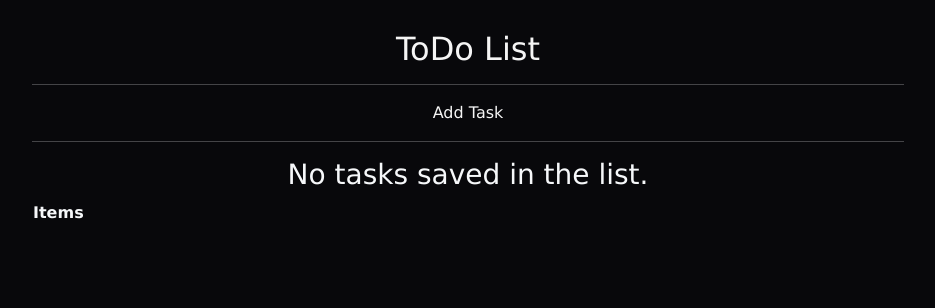
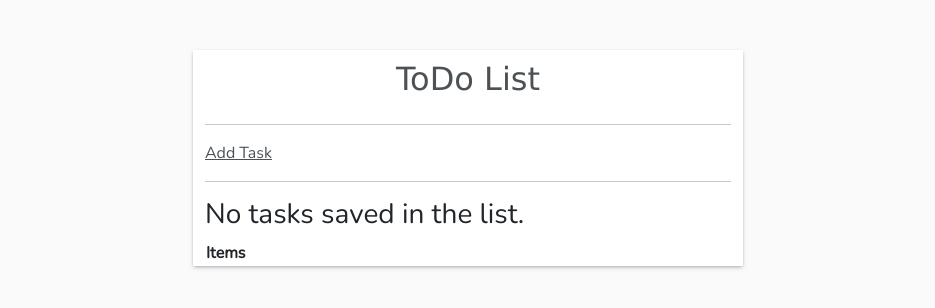
Before and after one commit to dhruv-ahuja/todo-django, a Django app: page / in a window 1280 px wide. Shown: the top 308 px of the page, without its empty margins (172-1107 px from the left). Run offline with Django 4.2, Linux system fonts and the light colour scheme; data that the repository does not hold is empty.

Commit message:
feat: add some new css to the pages

```diff
--- a/app/core/static/core/style.css
+++ b/app/core/static/core/style.css
@@ -1,124 +1,25 @@
-* {
-    box-sizing: border-box;
+body {
+    background: #FAFAFA;
+    font-family: 'Nunito', sans-serif;
+    padding-top: 50px;
 }
 
 a {
-    text-decoration: none;
-    display: block;
-}
-
-body {
-  /* background-color: #363535; */
-  background-color: #08080B;
-  color: #F6F8FA;
-  font-family: Verdana, Geneva, Tahoma, sans-serif;
-  text-align: center;
-  width: 70%;
-  margin: 0 auto;
-  margin-top: 30px;
+    color: #4b5154;
 }
 
 .title {
-    font-size: xx-large;
+    font-family: Verdana, Geneva, Tahoma, sans-serif;
+    display: flex;
+    justify-content: center;
+    padding: 10px;
+    border-radius: 5px 5px 0 0;
+    text-decoration: none;
 }
 
-.todo-form {
-    font-size: large;
+.container {
+    max-width: 550px;
+    margin: auto;
+    background-color: #fff;
+    box-shadow: rgba(50, 50, 93, 0.25) 0px 2px 5px -1px, rgba(0, 0, 0, 0.3) 0px 1px 3px -1px;
 }
-
-a:any-link {
-    color: whitesmoke;
-}
-
-.button {
-  background-color: #4F5057;
-  border: 2px solid #F6F8FA;
-  border-radius: 10px;
-  color: #F6F8FA;
-  padding: 16px 32px;
-  display: inline-block;
-  font-size: 16px;
-  margin: 4px 32px;
-  transition-duration: 0.4s;
-  cursor: pointer;
-}
-
-.button:hover{
-    background-color: #F6F8FA;
-    color: #4F5057;
-}
-
-input[type="text"] {
-    background-color: whitesmoke;
-    margin-bottom: 20px;
-    padding: 4px 8px;
-    margin-left: 34px;
-    border-radius: 10px;
-}
-
-.flex-container {
-    display: flex;
-}
-
-.fill-width {
-    flex: 1;
-}
-
-/* removing margin and padding from unordered list to bring it in-line
-with the rest of the webpage */
-ul {
-    margin: 0;
-    padding: 0;
-}
-
-ul li {
-    background-color: #4F5057;
-    cursor: pointer;
-    position: relative;
-    padding: 8px 2px 12px 40px;
-    list-style-type: none;
-    transition: 0.4s;
-
-    /* make the list items unselectable */
-    -webkit-user-select: none;
-    -moz-user-select: none;
-    -ms-user-select: none;
-    user-select: none;
-
-}
-
-ul li:hover {
-    background-color: #1a1a1d;
-}
-
-/* the task's text colour is affected by the `a:any-link` property since
-they're all links!! */
-
-.task {
-    margin: 12px;
-    border-radius: 10px;
-}
-
-.completed-task {
-    text-decoration: line-through;
-    text-decoration-color: #302f2f;
-    text-decoration-thickness: 8%;
-    margin: 12px;
-    border-radius: 10px;
-}
-
-.ok {
-    display: flex;
-    justify-content: left;
-}
-
-/* css for the confirm_deletion page */
-.delete-msg {
-    font-size: x-large;
-}
-
-.choice-container {
-    display: flex;
-    justify-content: center;
-    padding: 10px 20px;
-}
```
